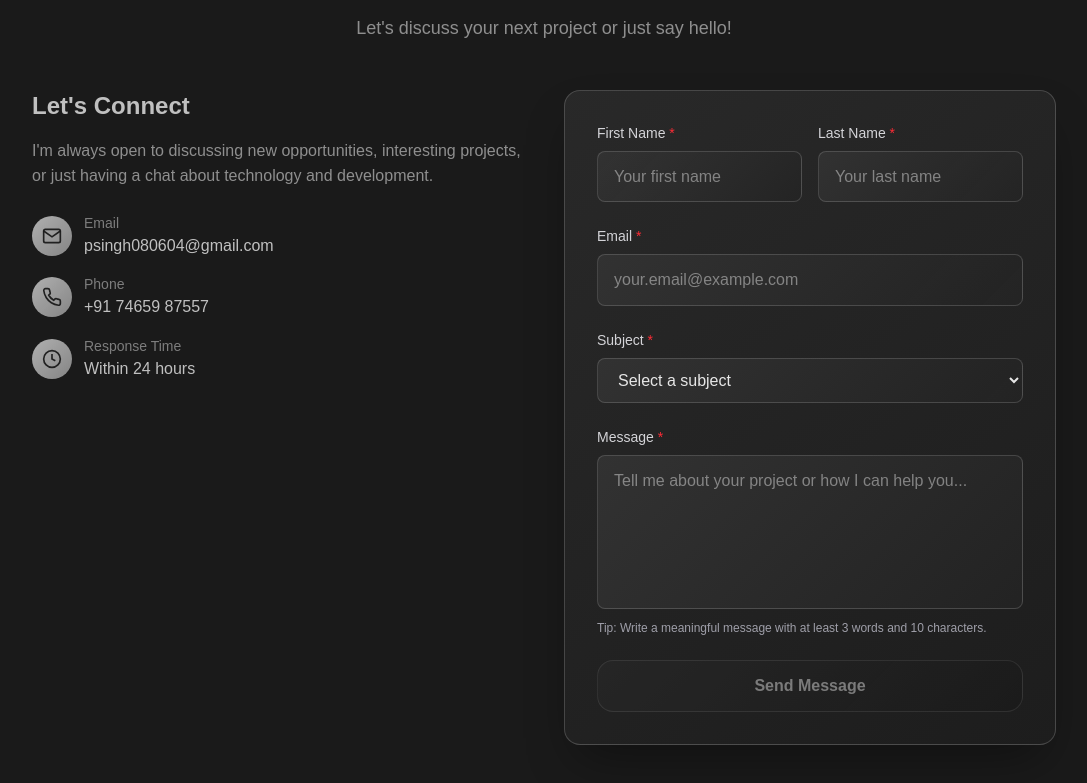
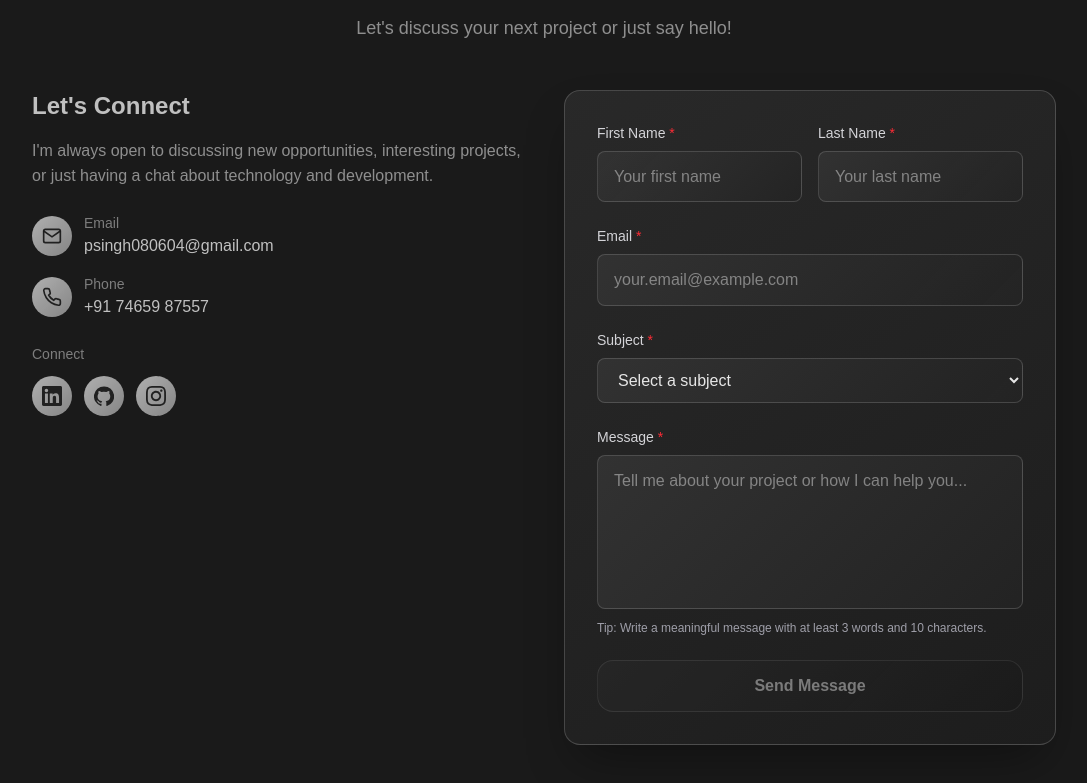
Before and after one commit to Pratyush2840/portfolio_main, a React (Vite) app: page / in a window 1280 px wide. Shown: the part 8617-9400 px from the top of the page, without its empty margins (96-1183 px from the left). Built offline with nearby package versions, Linux system fonts and the light colour scheme; no server answers; a web font is replaced by a local one.

Commit message:
Show 1-year contribution graphs; replace Response Time with social links
Contribution graphs (GitHub + LeetCode) now cover a full year instead
of 10 months. Get In Touch's 'Let's Connect' column drops the Response
Time row and adds LinkedIn/GitHub/Instagram icon links.

```diff
--- a/src/components/sections/Contributions.tsx
+++ b/src/components/sections/Contributions.tsx
@@ -107,10 +107,10 @@
       .then((data: GitHubContributions) => {
         const today = new Date();
         today.setHours(23, 59, 59, 999);
-        const tenMonthsAgo = new Date(today);
-        tenMonthsAgo.setMonth(today.getMonth() - 10);
+        const oneYearAgo = new Date(today);
+        oneYearAgo.setFullYear(today.getFullYear() - 1);
         const filtered = data.contributions
-          .filter((d) => new Date(d.date) >= tenMonthsAgo && new Date(d.date) <= today)
+          .filter((d) => new Date(d.date) >= oneYearAgo && new Date(d.date) <= today)
           .sort((a, b) => new Date(a.date).getTime() - new Date(b.date).getTime());
         setGithubDays(filtered);
         setGithubLoading(false);
@@ -165,7 +165,7 @@
     const today = new Date();
     today.setHours(0, 0, 0, 0);
     const startDate = new Date(today);
-    startDate.setMonth(startDate.getMonth() - 10);
+    startDate.setFullYear(startDate.getFullYear() - 1);
     startDate.setDate(startDate.getDate() + 1);
 
     const map = new Map<string, number>();
@@ -254,7 +254,7 @@
 
               <footer className="calendar-footer mt-4 flex flex-wrap justify-between items-center gap-4">
                 <div className="text-metallic-silver/80 text-sm">
-                  {activeTotal} {platform === 'github' ? 'contributions' : 'submissions'} in last 10 months
+                  {activeTotal} {platform === 'github' ? 'contributions' : 'submissions'} in last year
                 </div>
                 <div className="flex items-center gap-1.5">
                   <span className="text-metallic-silver/60 text-xs mr-1">Less</span>
--- a/src/components/sections/GetInTouch.tsx
+++ b/src/components/sections/GetInTouch.tsx
@@ -1,5 +1,18 @@
 import { useState, type ChangeEvent, type FormEvent } from 'react';
 import { contact } from '../../data/resume';
+
+const GITHUB_ICON =
+  'M12 .5A12 12 0 0 0 8.2 23.9c.6.1.8-.3.8-.6v-2.1c-3.3.7-4-1.4-4-1.4-.6-1.3-1.3-1.6-1.3-1.6-1.1-.7.1-.7.1-.7 1.2.1 1.8 1.2 1.8 1.2 1.1 1.8 2.8 1.3 3.5 1 .1-.8.4-1.3.7-1.6-2.7-.3-5.5-1.3-5.5-5.8 0-1.3.5-2.4 1.2-3.2-.1-.3-.5-1.5.1-3.1 0 0 1-.3 3.3 1.2a11.2 11.2 0 0 1 6 0c2.3-1.5 3.3-1.2 3.3-1.2.6 1.6.2 2.8.1 3.1.8.8 1.2 1.9 1.2 3.2 0 4.6-2.8 5.5-5.5 5.8.4.3.8 1 .8 2.1v3.2c0 .4.2.7.8.6A12 12 0 0 0 12 .5Z';
+const LINKEDIN_ICON =
+  'M20.447 20.452h-3.554v-5.569c0-1.328-.027-3.037-1.852-3.037-1.853 0-2.136 1.445-2.136 2.939v5.667H9.351V9h3.414v1.561h.046c.477-.9 1.637-1.85 3.37-1.85 3.601 0 4.267 2.37 4.267 5.455v6.286zM5.337 7.433c-1.144 0-2.063-.926-2.063-2.065 0-1.138.92-2.063 2.063-2.063 1.14 0 2.064.925 2.064 2.063 0 1.139-.925 2.065-2.064 2.065zm1.782 13.019H3.555V9h3.564v11.452zM22.225 0H1.771C.792 0 0 .774 0 1.729v20.542C0 23.227.792 24 1.771 24h20.451C23.2 24 24 23.227 24 22.271V1.729C24 .774 23.2 0 22.222 0h.003z';
+const INSTAGRAM_ICON =
+  'M12 2.163c3.204 0 3.584.012 4.85.07 3.252.148 4.771 1.691 4.919 4.919.058 1.265.069 1.645.069 4.849 0 3.205-.012 3.584-.069 4.849-.149 3.225-1.664 4.771-4.919 4.919-1.266.058-1.644.07-4.85.07-3.204 0-3.584-.012-4.849-.07-3.26-.149-4.771-1.699-4.919-4.92-.058-1.265-.07-1.644-.07-4.849 0-3.204.013-3.583.07-4.849.149-3.227 1.664-4.771 4.919-4.919 1.266-.057 1.645-.069 4.849-.069zm0-2.163c-3.259 0-3.667.014-4.947.072-4.358.2-6.78 2.618-6.98 6.98-.059 1.281-.073 1.689-.073 4.948 0 3.259.014 3.668.072 4.948.2 4.358 2.618 6.78 6.98 6.98 1.281.058 1.689.072 4.948.072 3.259 0 3.668-.014 4.948-.072 4.354-.2 6.782-2.618 6.979-6.98.059-1.28.073-1.689.073-4.948 0-3.259-.014-3.667-.072-4.947-.196-4.354-2.617-6.78-6.979-6.98-1.281-.059-1.69-.073-4.949-.073zm0 5.838c-3.403 0-6.162 2.759-6.162 6.162s2.759 6.163 6.162 6.163 6.162-2.759 6.162-6.163c0-3.403-2.759-6.162-6.162-6.162zm0 10.162c-2.209 0-4-1.79-4-4 0-2.209 1.791-4 4-4s4 1.791 4 4c0 2.21-1.791 4-4 4zm6.406-11.845c-.796 0-1.441.645-1.441 1.44s.645 1.44 1.441 1.44c.795 0 1.439-.645 1.439-1.44s-.644-1.44-1.439-1.44z';
+
+const socialLinks = [
+  { label: 'LinkedIn', href: contact.linkedin, icon: LINKEDIN_ICON },
+  { label: 'GitHub', href: contact.github, icon: GITHUB_ICON },
+  { label: 'Instagram', href: contact.instagram, icon: INSTAGRAM_ICON },
+];
 
 export default function GetInTouch() {
   const [form, setForm] = useState({ firstName: '', lastName: '', email: '', subject: '', message: '' });
@@ -95,17 +108,25 @@
                 </div>
               </div>
 
-              <div className="flex items-center space-x-3">
-                <div className="contact-icon-wrapper">
-                  <svg viewBox="0 0 24 24" fill="none" stroke="currentColor" strokeWidth={2} className="w-5 h-5">
-                    <circle cx="12" cy="12" r="10" />
-                    <polyline points="12 6 12 12 16 14" />
-                  </svg>
-                </div>
-                <div>
-                  <p className="text-sm text-metallic-silver/60">Response Time</p>
-                  <p className="text-metallic-silver">Within 24 hours</p>
-                </div>
+            </div>
+
+            <div>
+              <p className="text-sm text-metallic-silver/60 mb-3">Connect</p>
+              <div className="flex items-center gap-3">
+                {socialLinks.map((social) => (
+                  <a
+                    key={social.label}
+                    href={social.href}
+                    target="_blank"
+                    rel="noopener noreferrer"
+                    className="contact-icon-wrapper"
+                    aria-label={social.label}
+                  >
+                    <svg viewBox="0 0 24 24" fill="currentColor" className="w-5 h-5">
+                      <path d={social.icon} />
+                    </svg>
+                  </a>
+                ))}
               </div>
             </div>
           </div>
--- a/src/styles/index.css
+++ b/src/styles/index.css
@@ -1025,6 +1025,14 @@
   justify-content: center;
   background: linear-gradient(135deg, rgba(192, 192, 192, 0.9), rgba(160, 160, 160, 0.8));
   color: rgba(26, 26, 26, 0.95);
+  transition:
+    transform 0.2s ease,
+    box-shadow 0.2s ease;
+}
+
+a.contact-icon-wrapper:hover {
+  transform: translateY(-2px);
+  box-shadow: 0 8px 20px rgba(0, 0, 0, 0.35);
 }
 
 .contact-form-card {
```
